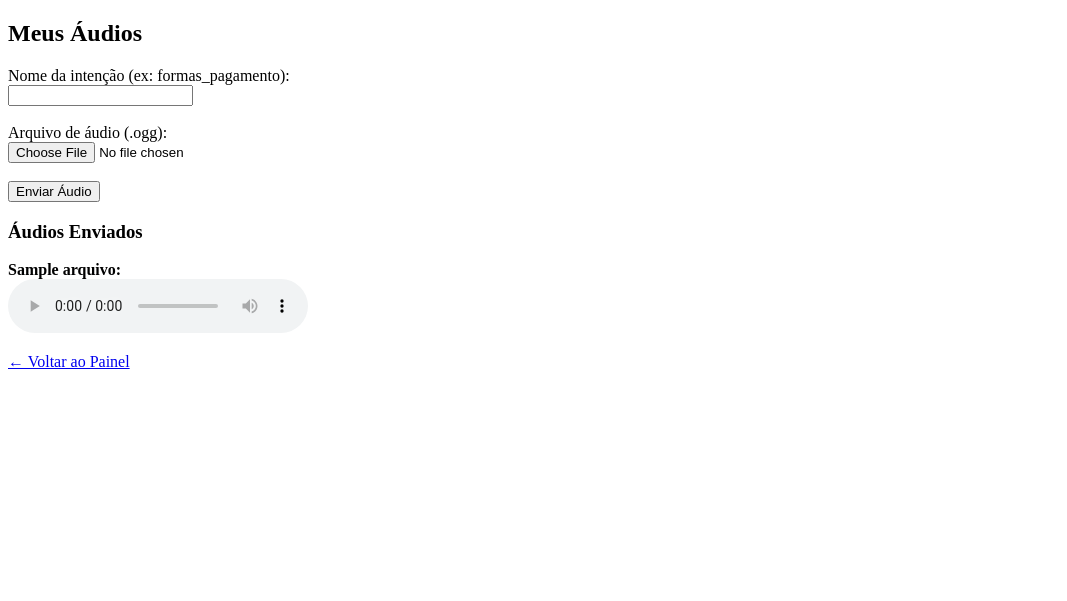
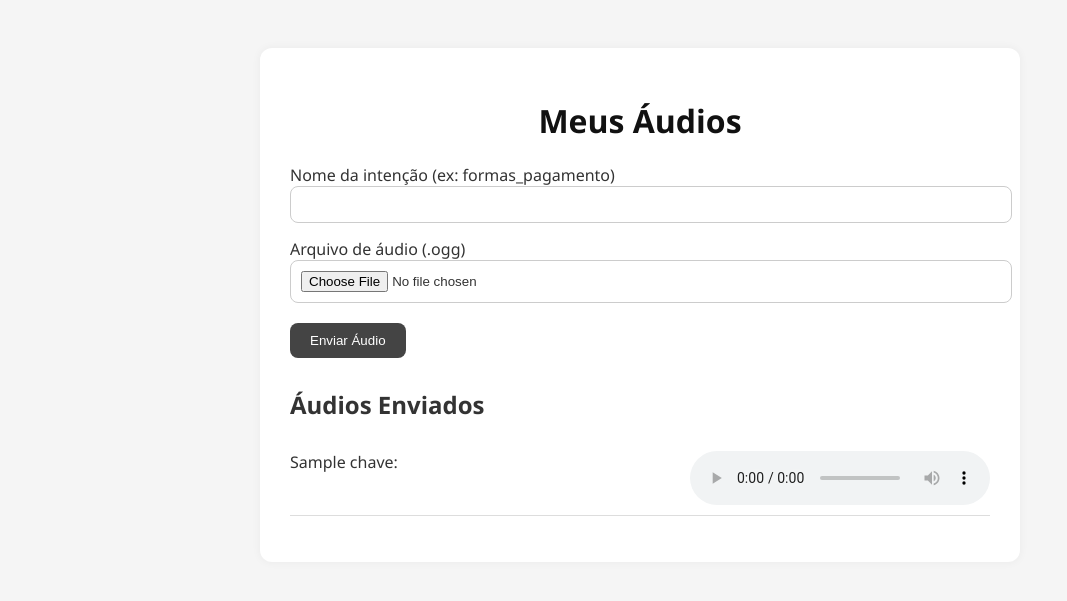
Before and after one commit to kelissonvidal/painel-empresa, a Flask app: template templates/audios.html in a window 1280 px wide. Shown: the top 601 px of the page, without its empty margins (0-1067 px from the left). Run offline with Flask 2, Linux system fonts and the light colour scheme; the visitor is signed in with stand-in values (Sample User, id 1); the template is opened without the code that fills it: most values are stand-ins (such as "Sample title", 1, 10 or a date in 2020).

Commit message:
Add files via upload

```diff
--- a/templates/audios.html
+++ b/templates/audios.html
@@ -1,22 +1,96 @@
 
 <!DOCTYPE html>
 <html lang="pt-br">
-<head><meta charset="UTF-8"><title>Meus Áudios</title></head>
+<head>
+  <meta charset="UTF-8">
+  <title>Meus Áudios</title>
+  <style>
+    body {
+      font-family: 'Segoe UI', sans-serif;
+      background: #f5f5f5;
+      padding: 40px;
+      color: #333;
+    }
+    .container {
+      max-width: 700px;
+      margin: auto;
+      background: #fff;
+      padding: 30px;
+      border-radius: 12px;
+      box-shadow: 0 0 10px rgba(0,0,0,0.05);
+    }
+    h1 {
+      text-align: center;
+      color: #111;
+    }
+    form {
+      margin-bottom: 30px;
+    }
+    label {
+      display: block;
+      margin-top: 15px;
+      font-weight: 500;
+    }
+    input[type="text"], input[type="file"] {
+      width: 100%;
+      padding: 10px;
+      border-radius: 8px;
+      border: 1px solid #ccc;
+    }
+    button {
+      margin-top: 20px;
+      padding: 10px 20px;
+      background: #444;
+      color: #fff;
+      border: none;
+      border-radius: 8px;
+      cursor: pointer;
+    }
+    button:hover {
+      background: #111;
+    }
+    ul {
+      list-style: none;
+      padding-left: 0;
+    }
+    li {
+      padding: 10px 0;
+      border-bottom: 1px solid #ddd;
+      display: flex;
+      justify-content: space-between;
+    }
+    audio {
+      margin-left: 10px;
+    }
+  </style>
+</head>
 <body>
-  <h2>Meus Áudios</h2>
-  <form method="POST" enctype="multipart/form-data">
-    <label>Nome da intenção (ex: formas_pagamento):</label><br>
-    <input type="text" name="intencao" required><br><br>
-    <label>Arquivo de áudio (.ogg):</label><br>
-    <input type="file" name="arquivo" accept=".ogg" required><br><br>
-    <button type="submit">Enviar Áudio</button>
-  </form>
-  <h3>Áudios Enviados</h3>
-  {% for nome, arquivo in arquivos %}
-    <p><strong>{{ nome }}:</strong><br>
-      <audio controls><source src="/audio/chatflow/{{ arquivo }}" type="audio/ogg"></audio>
-    </p>
-  {% endfor %}
-  <p><a href="/painel">← Voltar ao Painel</a></p>
+  <div class="container">
+    <h1>Meus Áudios</h1>
+    <form method="POST" enctype="multipart/form-data" action="/audios">
+      <label>Nome da intenção (ex: formas_pagamento)</label>
+      <input type="text" name="intencao" required>
+
+      <label>Arquivo de áudio (.ogg)</label>
+      <input type="file" name="arquivo" accept=".ogg" required>
+
+      <button type="submit">Enviar Áudio</button>
+    </form>
+
+    <h2>Áudios Enviados</h2>
+    <ul>
+      {% for chave, nome in arquivos %}
+        <li>
+          {{ chave }}:
+          <audio controls>
+            <source src="/audio/{{ session['usuario']|lower|replace(' ', '_') }}/{{ nome }}" type="audio/ogg">
+            Seu navegador não suporta áudio.
+          </audio>
+        </li>
+      {% else %}
+        <li>Nenhum áudio enviado ainda.</li>
+      {% endfor %}
+    </ul>
+  </div>
 </body>
 </html>
```
Also changed, not shown: templates/cadastro.html (+29 -9 lines), templates/login.html (+27 -8 lines), templates/ver_logs.html (+60 -5 lines).
